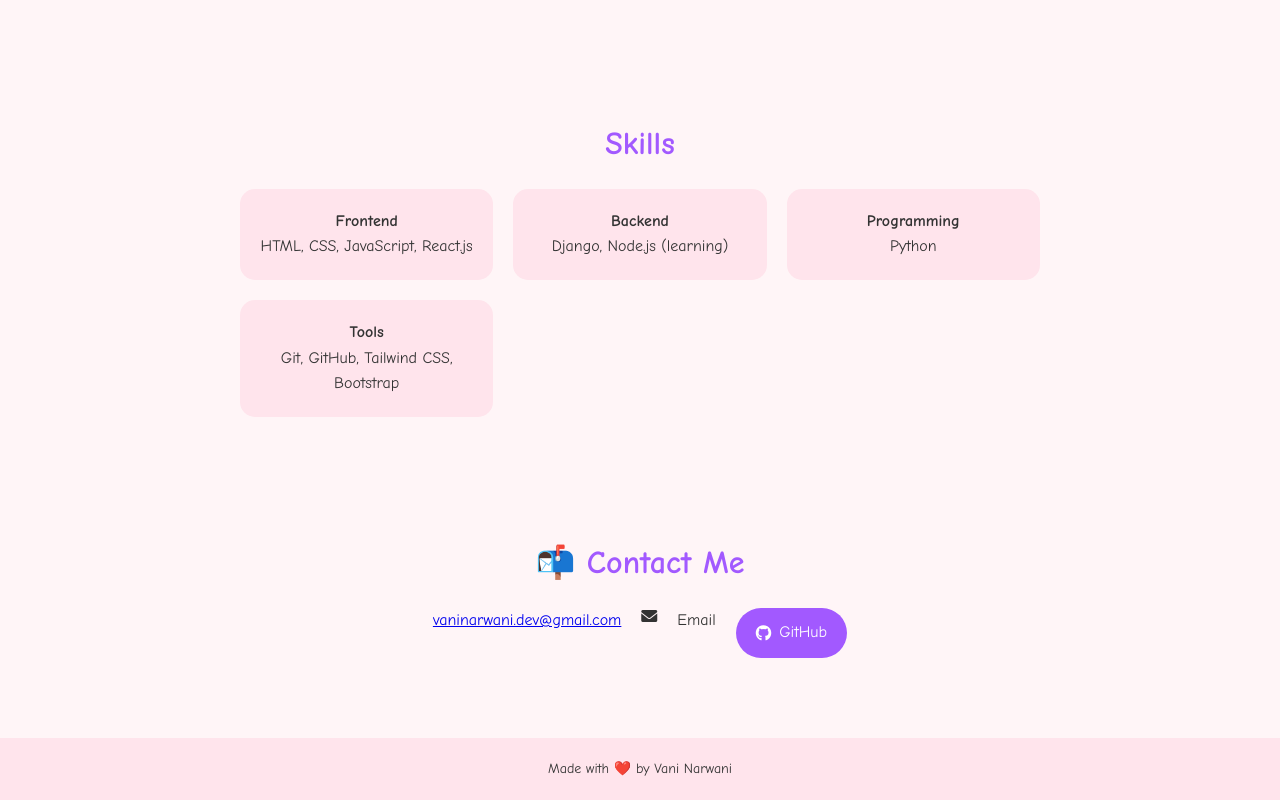
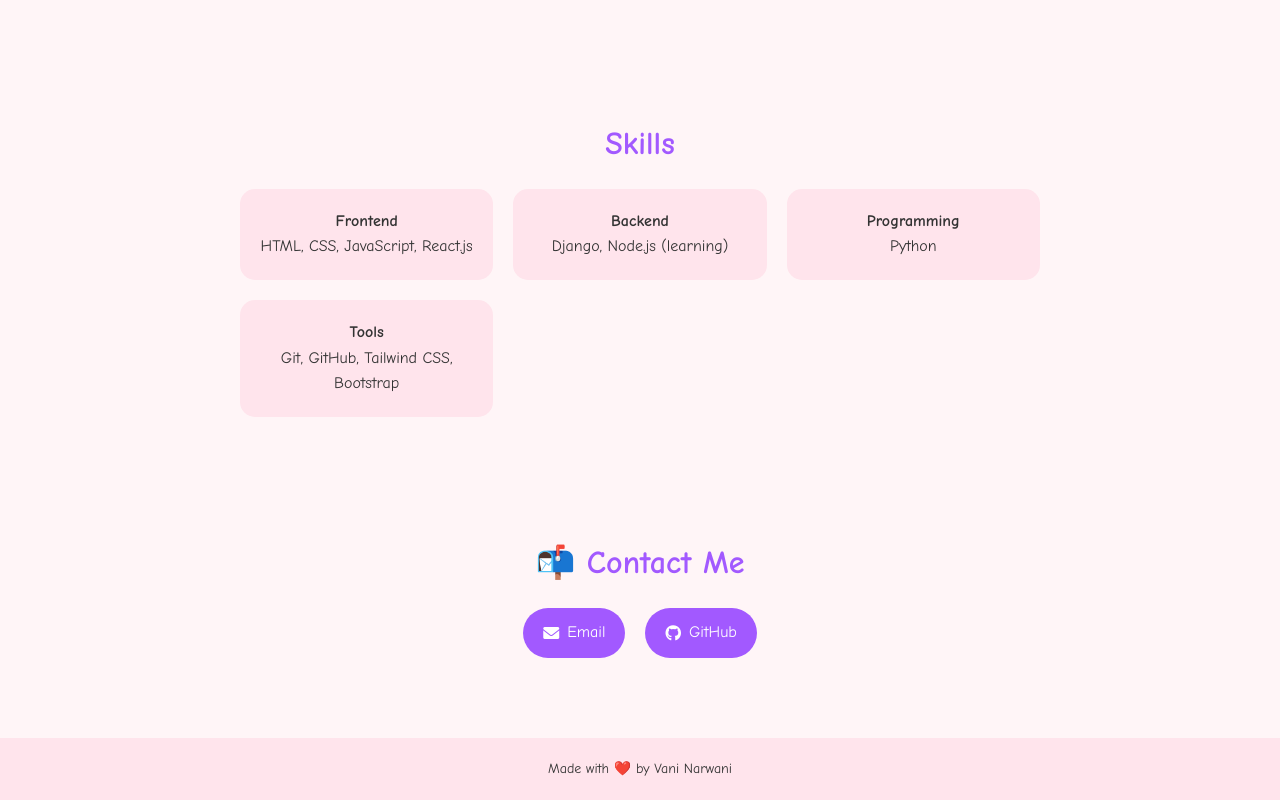
Before and after one commit to VaniNarwani23/Portfolio, a plain HTML site: page index.html in a window 1280 px wide. Shown: the part 1831-2631 px from the top of the page. Drawn offline with Linux system fonts and the light colour scheme.

Commit message:
portfolio

```diff
--- a/index.html
+++ b/index.html
@@ -125,7 +125,7 @@
     <section class="contact" id="contact">
       <h2>📬 Contact Me</h2>
       <div class="contact-links">
-         <a href="mailto:vaninarwani.dev@gmail.com">vaninarwani.dev@gmail.com</a>
+        <a href="mailto:vaninarwani@gmail.com" class="contact-btn">
           <i class="fas fa-envelope"></i> Email
         </a>
         <a href="https://github.com/VaniNarwani23" target="_blank" class="contact-btn">
```
